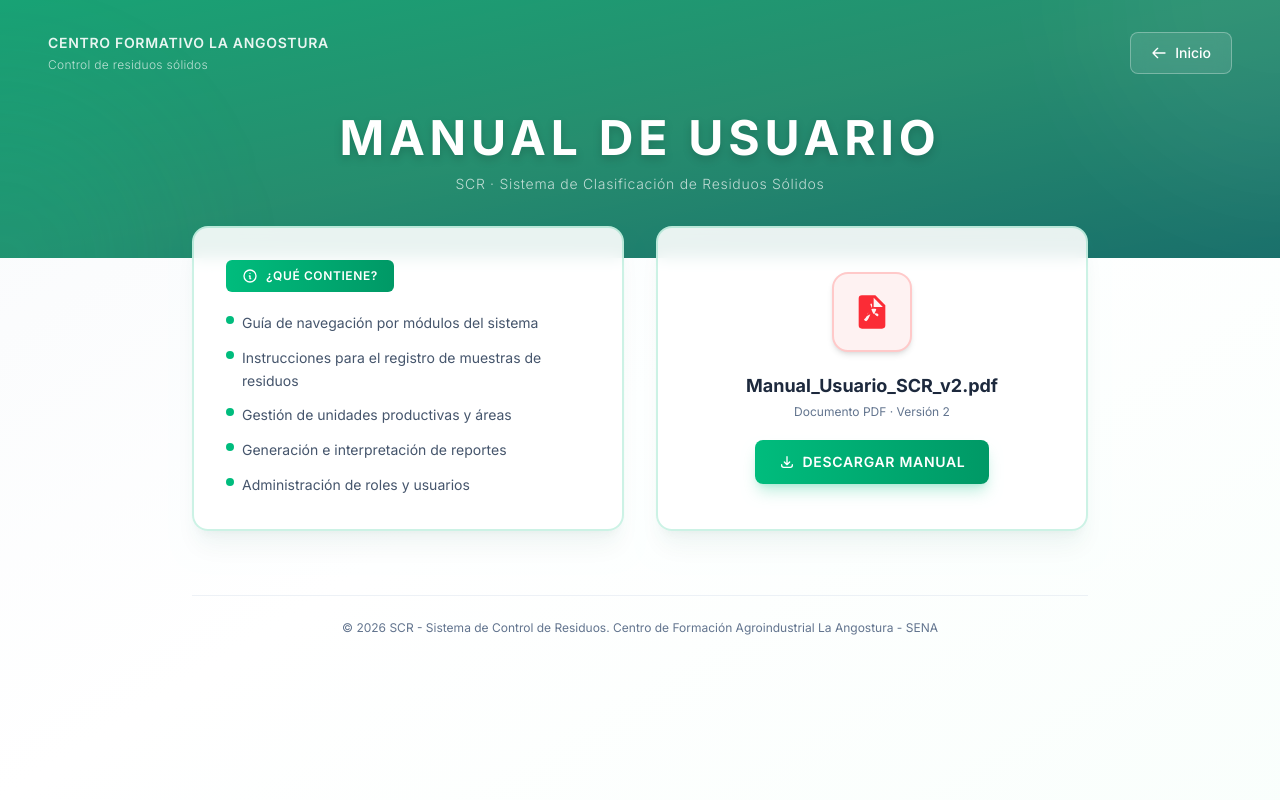
After one commit to MaicolDdox/Sistema_Clasificacion_Residuos_Solidos, a Laravel app: page /manual-usuario in a window 1280 px wide. The commit adds this page. Run offline with Laravel 12, Linux system fonts and the light colour scheme; style sheets or scripts are compiled from the project's sources; parts of the project's set-up code (start-up, migrations or seed data) failed here and were passed over; some libraries are stand-ins or nearby versions.

Commit message:
vista del manual de usuario y funcion que retona descarga el recurso publico en routes (pdf)

```diff
--- /dev/null
+++ b/resources/views/manual.blade.php
@@ -0,0 +1,154 @@
+<!DOCTYPE html>
+<html lang="{{ str_replace('_', '-', app()->getLocale()) }}">
+<head>
+    @include('partials.styles')
+    @include('partials.librerias-cdn')
+</head>
+
+<body
+    class="min-h-screen bg-gradient-to-br from-slate-50 via-white to-emerald-50/30 antialiased"
+    style="font-family: 'Inter', sans-serif;"
+>
+    <!-- Header -->
+    <header class="relative overflow-hidden">
+        <div class="absolute inset-0 bg-gradient-to-br from-emerald-600/90 via-emerald-700/85 to-teal-800/90"></div>
+        <div class="absolute top-0 right-0 w-96 h-96 bg-white/5 rounded-full blur-3xl -translate-y-1/2 translate-x-1/2"></div>
+        <div class="absolute bottom-0 left-0 w-80 h-80 bg-emerald-400/10 rounded-full blur-3xl translate-y-1/2 -translate-x-1/2"></div>
+
+        <div class="relative z-10 px-6 py-8 lg:px-12">
+            <!-- Top Bar -->
+            <div class="flex items-center justify-between mb-10" data-aos="fade-down" data-aos-delay="100">
+                <div class="text-white">
+                    <p class="text-sm font-semibold tracking-wider uppercase opacity-90">
+                        Centro Formativo La Angostura
+                    </p>
+                    <p class="text-xs font-light tracking-wide opacity-70 mt-1">
+                        Control de residuos sólidos
+                    </p>
+                </div>
+                <a
+                    href="{{ route('home') }}"
+                    class="inline-flex items-center gap-2 px-5 py-2.5 bg-white/10 backdrop-blur-sm border border-white/30 text-white font-medium text-sm rounded-lg hover:bg-white/20 hover:border-white/50 hover:-translate-y-0.5 transition-all duration-300"
+                >
+                    <svg class="w-4 h-4" fill="none" stroke="currentColor" viewBox="0 0 24 24">
+                        <path stroke-linecap="round" stroke-linejoin="round" stroke-width="2" d="M10 19l-7-7m0 0l7-7m-7 7h18"/>
+                    </svg>
+                    Inicio
+                </a>
+            </div>
+
+            <!-- Title -->
+            <div class="text-center pb-8" data-aos="fade-up" data-aos-delay="200">
+                <h1 class="text-3xl md:text-4xl lg:text-5xl font-bold text-white uppercase tracking-widest drop-shadow-lg">
+                    Manual de Usuario
+                </h1>
+                <p class="text-white/70 mt-3 text-sm font-light tracking-wider">
+                    SCR · Sistema de Clasificación de Residuos Sólidos
+                </p>
+            </div>
+        </div>
+    </header>
+
+    <!-- Main Content -->
+    <main class="relative z-10 -mt-8 px-4 md:px-6 lg:px-8 pb-16">
+        <section class="max-w-4xl mx-auto">
+            <div class="grid grid-cols-1 md:grid-cols-2 gap-6 lg:gap-8">
+
+                <!-- Card: Descripción -->
+                <article
+                    class="bg-white/90 backdrop-blur-sm rounded-2xl border-2 border-emerald-500/20 shadow-xl shadow-emerald-900/5 overflow-hidden"
+                    data-aos="fade-up"
+                    data-aos-delay="100"
+                >
+                    <div class="p-6 lg:p-8">
+                        <div class="inline-flex items-center gap-2 px-4 py-2 bg-gradient-to-r from-emerald-500 to-emerald-600 text-white text-xs font-semibold uppercase tracking-wider rounded-md mb-5">
+                            <svg class="w-4 h-4" fill="none" stroke="currentColor" viewBox="0 0 24 24">
+                                <path stroke-linecap="round" stroke-linejoin="round" stroke-width="2" d="M13 16h-1v-4h-1m1-4h.01M21 12a9 9 0 11-18 0 9 9 0 0118 0z"/>
+                            </svg>
+                            ¿Qué contiene?
+                        </div>
+                        <ul class="space-y-3 text-slate-600 text-sm leading-relaxed">
+                            <li class="flex items-start gap-2">
+                                <span class="mt-1 w-2 h-2 rounded-full bg-emerald-500 shrink-0"></span>
+                                Guía de navegación por módulos del sistema
+                            </li>
+                            <li class="flex items-start gap-2">
+                                <span class="mt-1 w-2 h-2 rounded-full bg-emerald-500 shrink-0"></span>
+                                Instrucciones para el registro de muestras de residuos
+                            </li>
+                            <li class="flex items-start gap-2">
+                                <span class="mt-1 w-2 h-2 rounded-full bg-emerald-500 shrink-0"></span>
+                                Gestión de unidades productivas y áreas
+                            </li>
+                            <li class="flex items-start gap-2">
+                                <span class="mt-1 w-2 h-2 rounded-full bg-emerald-500 shrink-0"></span>
+                                Generación e interpretación de reportes
+                            </li>
+                            <li class="flex items-start gap-2">
+                                <span class="mt-1 w-2 h-2 rounded-full bg-emerald-500 shrink-0"></span>
+                                Administración de roles y usuarios
+                            </li>
+                        </ul>
+                    </div>
+                </article>
+
+                <!-- Card: Descarga -->
+                <article
+                    class="bg-white/90 backdrop-blur-sm rounded-2xl border-2 border-emerald-500/20 shadow-xl shadow-emerald-900/5 overflow-hidden flex flex-col"
+                    data-aos="fade-up"
+                    data-aos-delay="200"
+                >
+                    <div class="p-6 lg:p-8 flex flex-col items-center text-center gap-5 flex-1 justify-center">
+                        <!-- Icono PDF -->
+                        <div class="w-20 h-20 rounded-2xl bg-red-50 border-2 border-red-200 flex items-center justify-center shadow-md">
+                            <svg class="w-10 h-10 text-red-500" fill="currentColor" viewBox="0 0 24 24">
+                                <path d="M14 2H6a2 2 0 00-2 2v16a2 2 0 002 2h12a2 2 0 002-2V8l-6-6zm-1 1.5L18.5 9H13V3.5zM8.5 17.5c-.3 0-.5-.1-.7-.2-.5-.3-.6-.9-.3-1.4.2-.3 1.3-1.5 3.5-2.5-.8 1.9-1.4 3.1-1.8 3.6-.2.3-.4.5-.7.5zm7-4.5c.4.3.5.8.2 1.2-.1.2-.3.3-.5.3-.5 0-1.2-.6-2-1.7 1 .1 1.8.1 2.3.2zm-2.7.1c-.5-.9-.9-1.9-1.2-2.8.5-.1 1-.2 1.5-.2.6 0 1.1.1 1.5.2-.3.9-.7 1.9-1.2 2.8h-.6zm-1.8-5.6c.1-.4.3-.6.5-.6s.4.2.5.6c.1.5.1 1.2 0 2.1-.4-.9-.9-1.8-1-2.1zm-1.5 5.8c-1.5.8-2.4 1.7-2.7 2.1-.2.2-.2.5 0 .7.1.1.2.2.4.2.3 0 .6-.2.8-.5.4-.6 1-1.8 1.8-3.7-.1.4-.2.8-.3 1.2z"/>
+                            </svg>
+                        </div>
+
+                        <div>
+                            <h2 class="text-slate-800 font-bold text-lg mb-1">Manual_Usuario_SCR_v2.pdf</h2>
+                            <p class="text-slate-500 text-xs">Documento PDF · Versión 2</p>
+                        </div>
+
+                        <!-- Botón de descarga -->
+                        <a
+                            href="{{ route('manual.download') }}"
+                            class="inline-flex items-center gap-2 px-6 py-3 bg-gradient-to-r from-emerald-500 to-emerald-600 text-white font-semibold text-sm uppercase tracking-wider rounded-lg shadow-lg shadow-emerald-500/25 hover:shadow-xl hover:shadow-emerald-500/30 hover:-translate-y-0.5 transition-all duration-300"
+                        >
+                            <svg class="w-4 h-4" fill="none" stroke="currentColor" viewBox="0 0 24 24">
+                                <path stroke-linecap="round" stroke-linejoin="round" stroke-width="2" d="M4 16v1a3 3 0 003 3h10a3 3 0 003-3v-1m-4-4l-4 4m0 0l-4-4m4 4V4"/>
+                            </svg>
+                            Descargar Manual
+                        </a>
+                    </div>
+                </article>
+
+            </div>
+        </section>
+    </main>
+
+    <!-- Footer -->
+    <footer class="px-4 md:px-6 lg:px-8 pb-8" data-aos="fade-up" data-aos-delay="300">
+        <div class="max-w-4xl mx-auto text-center border-t border-slate-200/60 pt-6">
+            <p class="text-xs text-slate-500">
+                © {{ date('Y') }} SCR - Sistema de Control de Residuos.
+                Centro de Formación Agroindustrial La Angostura - SENA
+            </p>
+        </div>
+    </footer>
+
+    @include('partials.footer-script-cdn')
+    <script>
+        document.addEventListener('DOMContentLoaded', function () {
+            if (typeof AOS === 'undefined') return;
+            AOS.init({
+                duration: 800,
+                easing: 'ease-out-cubic',
+                once: true,
+                offset: 50
+            });
+        });
+    </script>
+</body>
+</html>
--- a/routes/web.php
+++ b/routes/web.php
@@ -13,8 +13,16 @@ Route::get('/', function () {
 })->name('home');
 
 Route::get('/desarrolladores', function(){
-return view('credits');
+    return view('credits');
 })->name('credits');
+
+Route::get('/manual-usuario', function () {
+    return view('manual');
+})->name('manual');
+
+Route::get('/manual-usuario/descargar', function () {
+    return response()->download(public_path('pdfs/Manual_Usuario_SCR_v2.pdf'), 'Manual_Usuario_SCR_v2.pdf');
+})->name('manual.download');
 
 Route::middleware(['auth'])->group(function () {
     Route::redirect('settings', 'settings/profile');
```
Also changed, not shown: resources/views/welcome.blade.php (+28 -1 lines), 1 other file.
